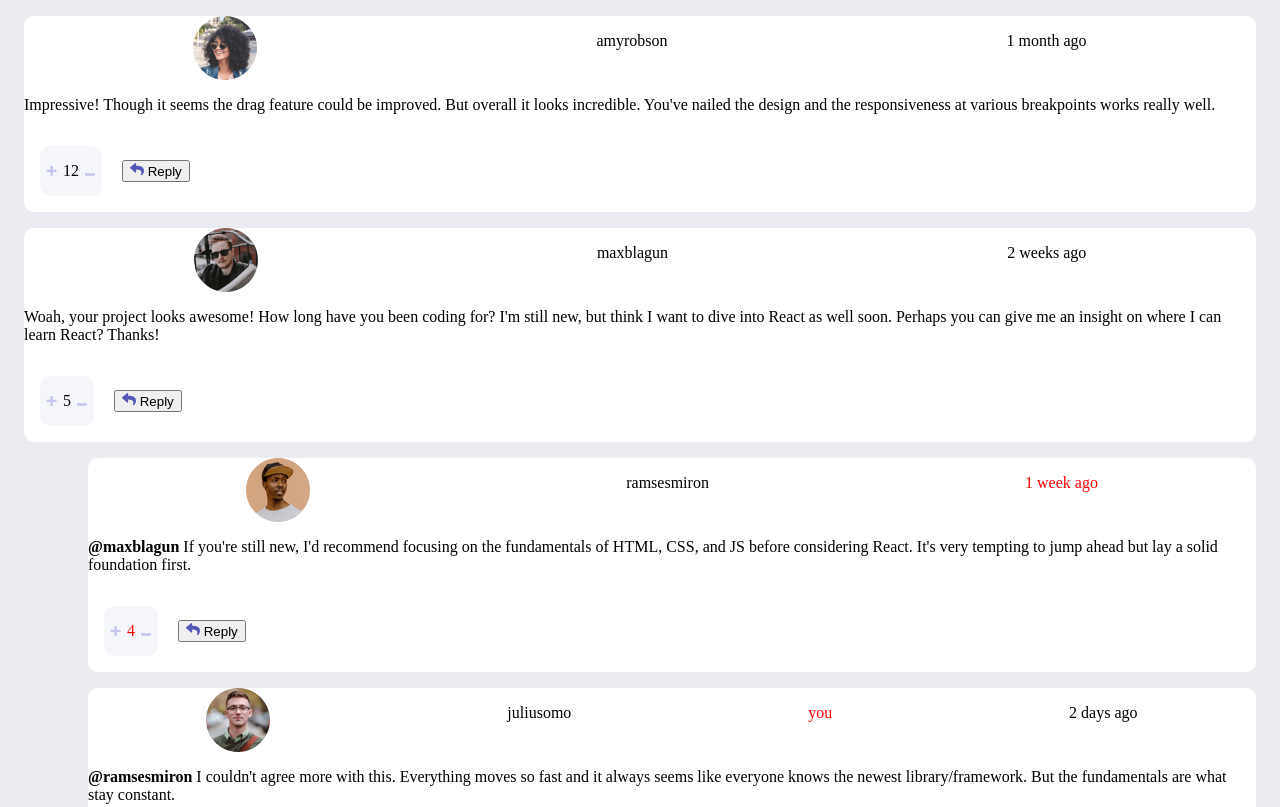
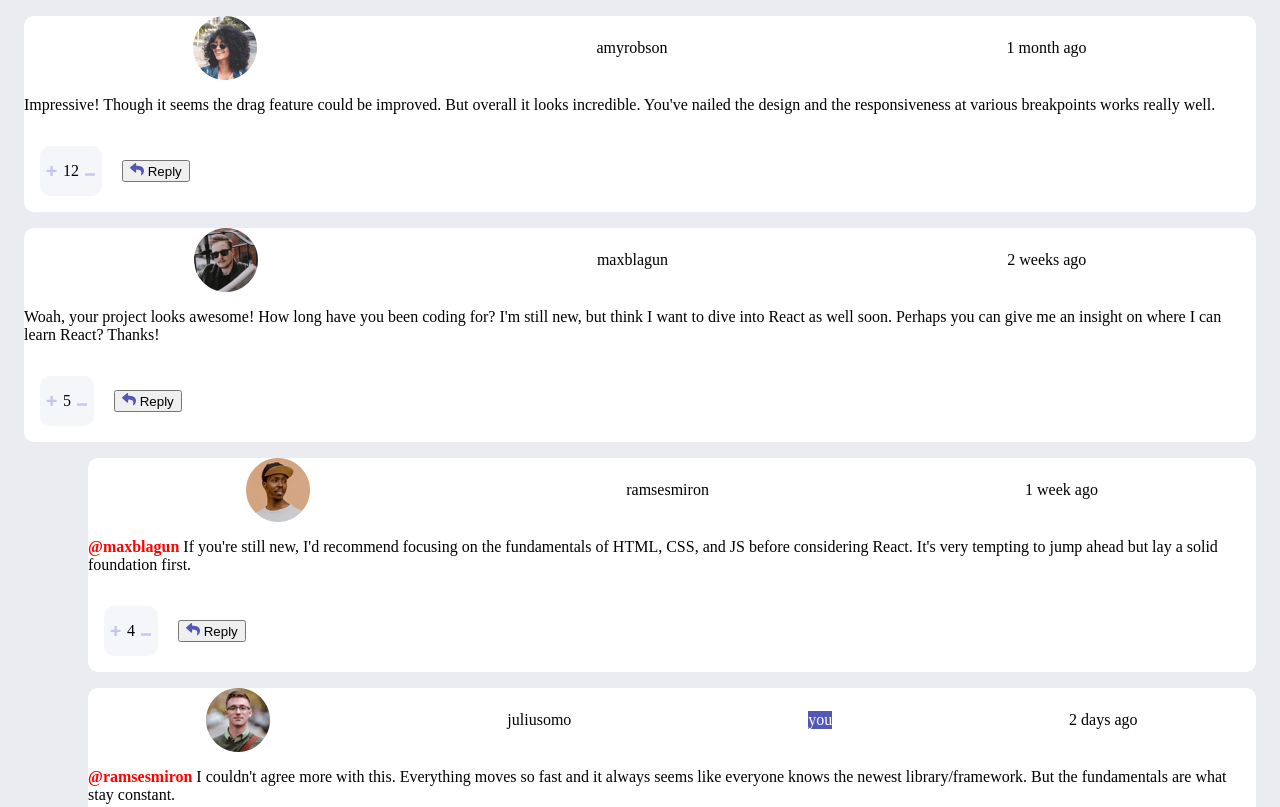
Before and after one commit to Adnan-M03/interactive-comments-section, a plain HTML site: page index.html in a window 1280 px wide. Shown: the top 807 px of the page. Drawn offline with Linux system fonts and the light colour scheme.

Commit message:
Some minor styles

```diff
--- a/style.css
+++ b/style.css
@@ -15,9 +15,13 @@ button{
 }
 .replies-container{
     margin-left: 5rem;
-        & :nth-child(3){
-            color: red;
-        }
+    & .you{
+        background-color: hsl(238, 40%, 52%);
+        color: hsl(0, 0%, 100%);
+    }
+    & .comment-para>b{
+        color: red;
+    }
 }
 .vote-container{
     display: inline-flex;
@@ -30,5 +34,5 @@ button{
 .user-date{
     display: flex;
     justify-content: space-around;
-
+    align-items: center;
 }
```
